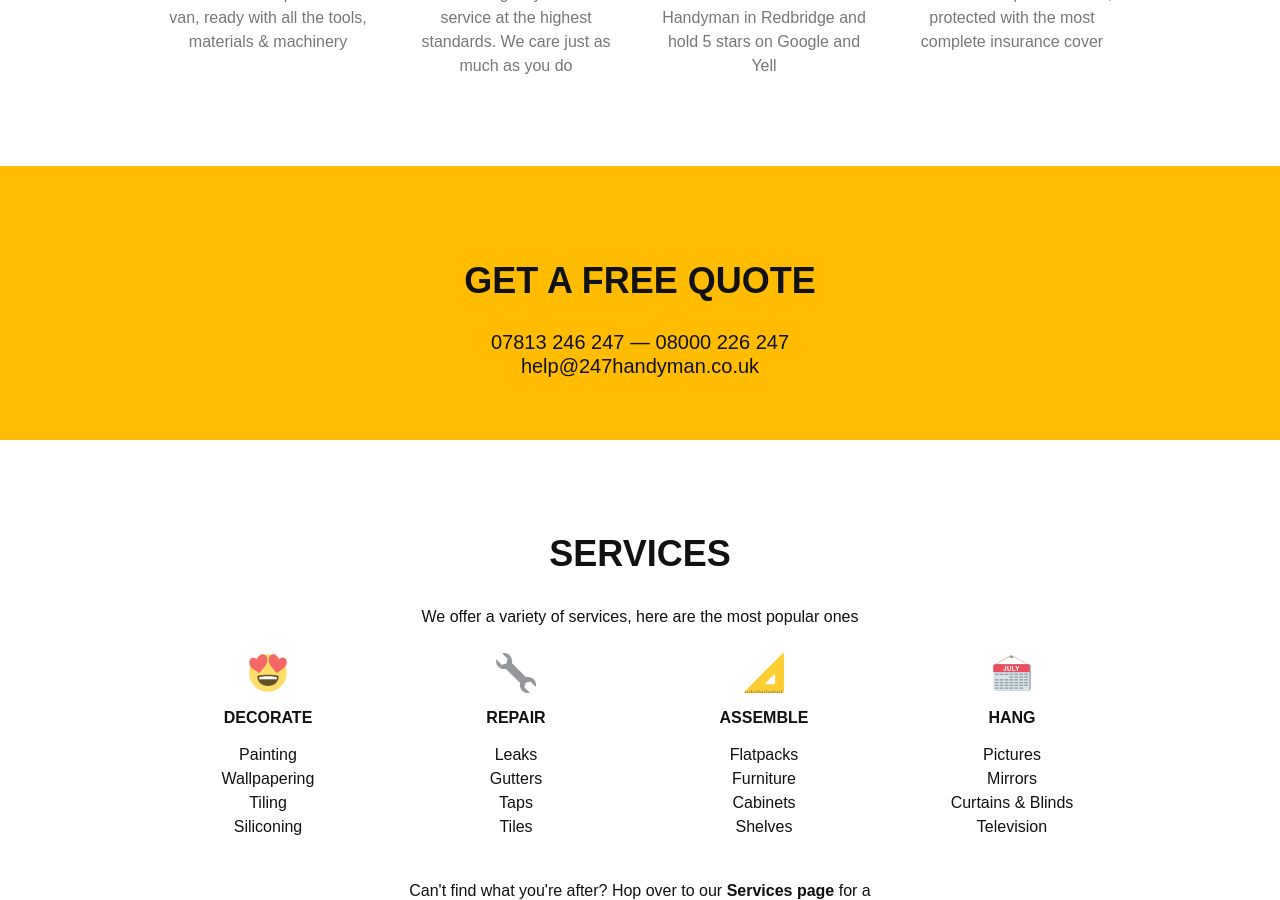
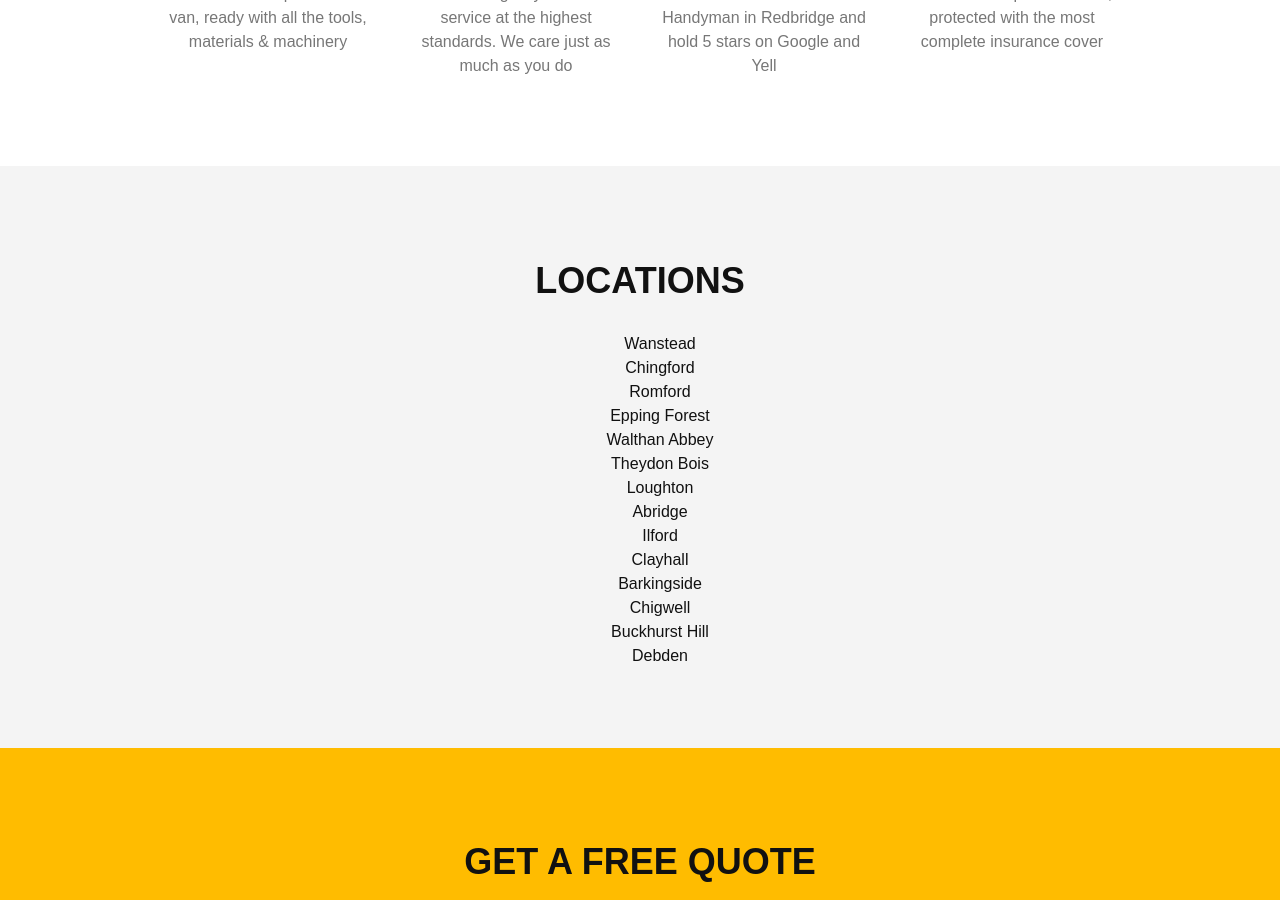
Before and after one commit to peduarte/247handyman, a Jekyll site: the page built from index.html, in a window 1280 px wide and 900 px high, scrolled down 824 px. Built offline with Jekyll 4.4.1, drawn with Linux system fonts in a browser that asks for light colours.

Commit message:
Update index.html

```diff
--- a/index.html
+++ b/index.html
@@ -8,6 +8,29 @@ title: 247Handyman – Home repairs experts
 <div>
 	<div class="mw8 ph3 pv5 center">
 		{% include benefits.liquid %}
+	</div>
+</div>
+
+
+<div class="bg-near-white">
+	<div class="mw8 ph3 pv5 center">
+		<h2 class="tc f2-ns">Locations</h2>
+		<ul class="lh-copy-l list tc">
+			<li>Wanstead</li>
+			<li>Chingford</li>
+			<li>Romford</li>
+			<li>Epping Forest</li>
+			<li>Walthan Abbey</li>
+			<li>Theydon Bois</li>
+			<li>Loughton</li>
+			<li>Abridge</li>
+			<li>Ilford</li>
+			<li>Clayhall</li>
+			<li>Barkingside</li>
+			<li>Chigwell</li>
+			<li>Buckhurst Hill</li>
+			<li>Debden</li>
+		</ul>
 	</div>
 </div>
 
```
